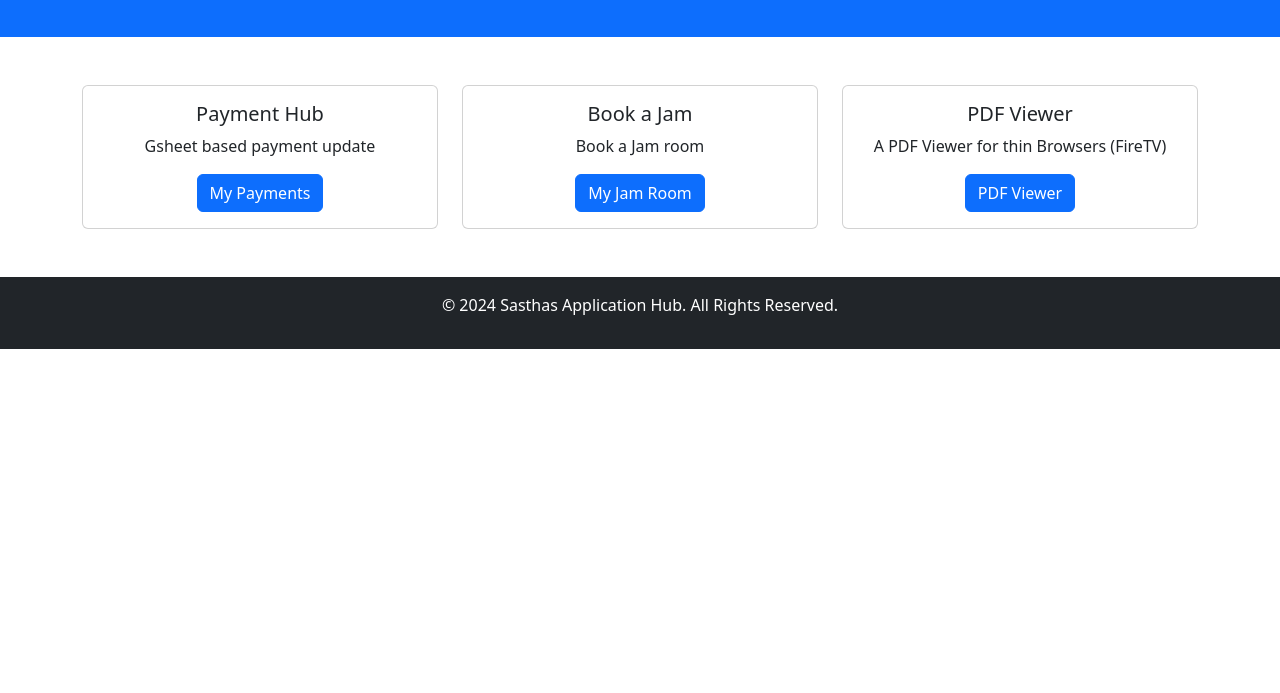
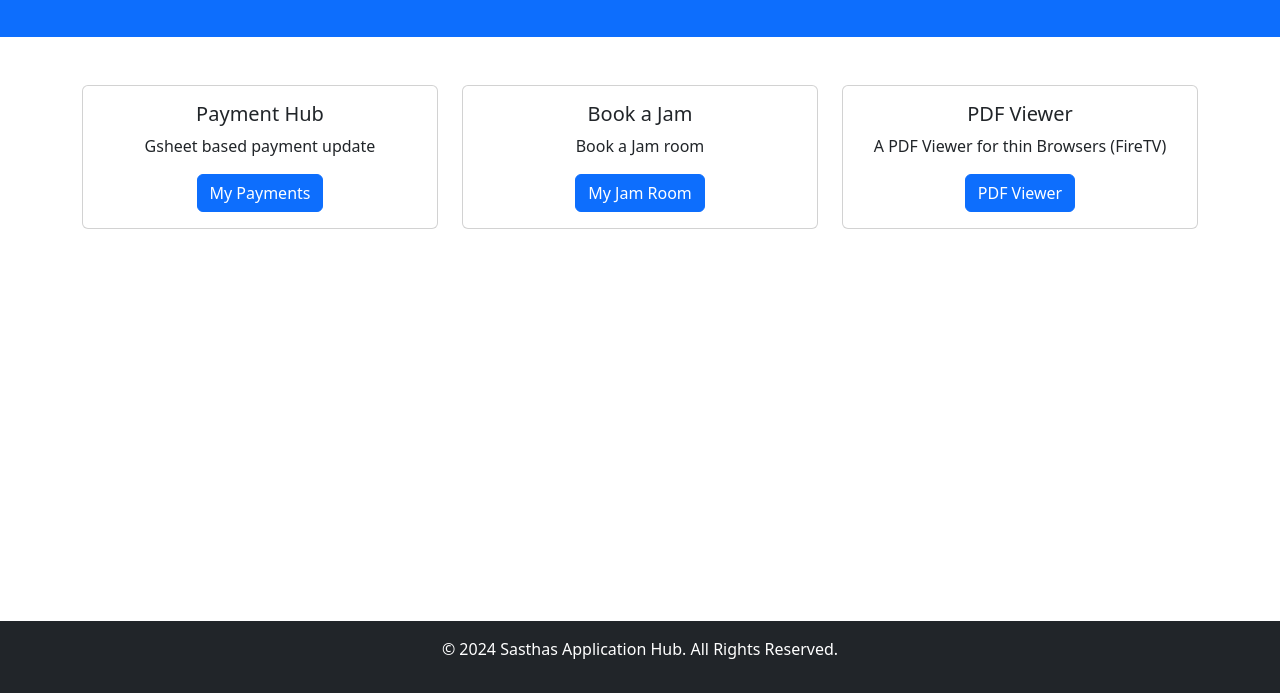
Before and after one commit to getting2vinod/addpayment, a plain HTML site: page nginx/index.html in a window 1280 px wide. Shown: the part 107-800 px from the top of the page. Drawn offline with nearby package versions, Linux system fonts and the light colour scheme.

Commit message:
Moved footer of landing page to bottom

```diff
--- a/nginx/index.html
+++ b/nginx/index.html
@@ -59,7 +59,7 @@
   </main>
 
   <!-- Footer -->
-  <footer class="bg-dark text-white text-center py-3">
+  <footer class="bg-dark text-white text-center py-3 fixed-bottom">
     <p>&copy; 2024 Sasthas Application Hub. All Rights Reserved.</p>
   </footer>
 
```
